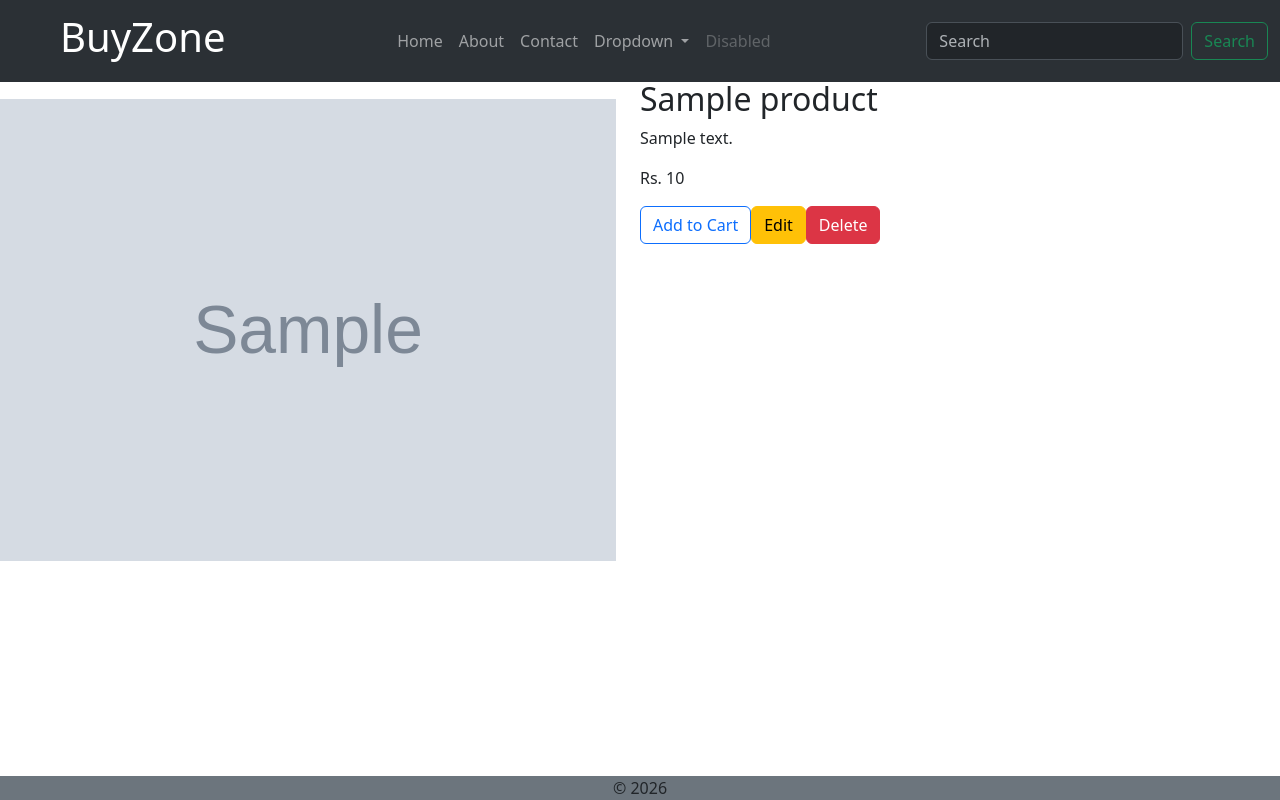
After one commit to kumaravel4123/Django_Eshop, a Django app: page /products/1/ in a window 1280 px wide. The commit adds this page. Run offline with Django 5.2, Linux system fonts and the light colour scheme; tables that the repository leaves empty hold one stand-in row (values such as "Sample post"); grey boxes marked "Sample" are stand-in pictures.

Commit message:
added fils

```diff
--- a/Eshop/products/urls.py
+++ b/Eshop/products/urls.py
@@ -2,8 +2,15 @@ from django.urls import path
 
 from .views import productView, searchProducts
 
+from .views import (
+    CreateProduct, ProductDetail, UpdateProduct, DeleteProduct
+)
+
 urlpatterns = [
-    # path('all/', productView, name = 'products'),
-    path('products/', productView, name= 'product_page'),
-    path('serach/', searchProducts, name= 'search_products')
+    path('all/', productView, name = 'product_page'),
+    path('serach/', searchProducts, name= 'search_products'),
+    path('add/', CreateProduct.as_view(), name='add_product'),
+    path('<int:pk>/', ProductDetail.as_view(), name='product_details'),
+    path('<int:pk>/edit/', UpdateProduct.as_view(), name='edit_product'),
+    path('<int:pk>/delete/', DeleteProduct.as_view(), name='delete_product')
 ]
--- a/Eshop/products/views.py
+++ b/Eshop/products/views.py
@@ -31,3 +31,32 @@ def searchProducts(request):
         }
 
     return render(request, template_name=template, context= context)
+
+# CRUD Operations using Generic Class Based Views of Django
+
+from django.views.generic import ( CreateView, DetailView,
+                                   UpdateView, DeleteView )
+
+# ListView has already been implemented using a function above : productView()
+
+class CreateProduct(CreateView):
+    model = Product
+    template_name = 'products/add_product.html'
+    fields = '__all__'
+    # redirection url for successful creation of resource
+    success_url = '/'
+
+class ProductDetail(DetailView):
+    model = Product
+    template_name = 'products/product_details.html'
+
+class UpdateProduct(UpdateView):
+    model = Product
+    template_name = 'products/update_product.html'
+    fields = '__all__'
+    success_url = '/'
+
+class DeleteProduct(DeleteView):
+    model = Product
+    template_name = 'products/delete_product.html'
+    success_url = '/'
--- a/Eshop/static/css/styles.css
+++ b/Eshop/static/css/styles.css
@@ -4,7 +4,17 @@
     box-sizing: border-box;
 }
 
+body{
+    padding-top: 80px;
+    padding-bottom: 50px;
+}
+
+
 /* Carousel Css */
+
+.carousels{
+    padding-top: 0px !important;
+}
 
 .carousel-inner{
                 img {
@@ -14,27 +24,14 @@
                 }
             }
 
-/* div.carousel{
-
-    div.carousel-inner{
-
-        div.carousel-item{
-
-
-        }
-    }
-}  */
-
 
 /* ProductCard Css */
 #product-container {
-    padding-top: 70px;
-
     .card {
         transition: 500ms;
 
         img {
-            height: 250px;
+            height: 320px;
             object-fit: contain;
         }
 
--- a/Eshop/templates/base/includes/header.html
+++ b/Eshop/templates/base/includes/header.html
@@ -1,7 +1,7 @@
 <header>
     <nav class="navbar navbar-expand-lg bg-body-tertiary fixed-top" data-bs-theme="dark">
         <div class="container-fluid">
-            <a class="navbar-brand" href="#"><h1 class="ms-5">Eshop</h1></a>
+            <a class="navbar-brand" href="#"><h1 class="ms-5">BuyZone</h1></a>
             <button class="navbar-toggler" type="button" data-bs-toggle="collapse"
                 data-bs-target="#navbarSupportedContent" aria-controls="navbarSupportedContent" aria-expanded="false"
                 aria-label="Toggle navigation">
@@ -26,7 +26,7 @@
                         </a>
                         <ul class="dropdown-menu">
                              <li class="dropdown-item">
-                        <a class="nav-link {% if current_page == 'products' %} active {% endif %}" href="{% url 'product_page' %}">Products</a>
+                        <a class="nav-link {% if current_page == 'all' %} active {% endif %}" href="{% url 'product_page' %}">Products</a>
                     </li>
                             <li><a class="dropdown-item" href="#">Another action</a></li>
                             <li>
--- a/Eshop/templates/mainapp/includes/carousel.html
+++ b/Eshop/templates/mainapp/includes/carousel.html
@@ -1,4 +1,4 @@
-<div id="carouselExampleCaptions" class="carousel slide">
+<div id="carouselExampleCaptions" class="carousel slide carousels">
     <div class="carousel-indicators">
         <button type="button" data-bs-target="#carouselExampleCaptions" data-bs-slide-to="0" class="active"
             aria-current="true" aria-label="Slide 1"></button>
@@ -10,11 +10,13 @@
     <div class="carousel-inner">
 
         {% for carousel_image in carousel_images %}
-        <div class="carousel-item {% if forloop.counter == 1 %} active {% endif %} mt-5 pt-4">
+        <div class="carousel-item {% if forloop.counter == 1 %} active {% endif %}">
             <img src="{{carousel_image.img.url}}" class="d-block carousel-img w-100" alt="...">
             <div class="carousel-caption d-none d-md-block">
+                {% comment %}
                 <!-- <h5>First slide label</h5>
                 <p>Some representative placeholder content for the first slide.</p> -->
+                {% endcomment %}
             </div>
         </div>
         {% endfor %}
--- /dev/null
+++ b/Eshop/templates/products/product_details.html
@@ -0,0 +1,32 @@
+{% extends 'base/base.html' %}
+
+{% block title %}
+Product Details
+{% endblock %}
+
+{% block content %}
+
+<section class="d-flex row w-100">
+    <div class="col ">
+        <img src="{{product.thumbnail.url}}" alt="" height="500px" class="w-100 object-fit-contain" >
+    </div>
+
+    <div class="col">
+
+        <h2>{{product.title}}</h2>
+        <p>
+            {{product.desc}}
+        </p>
+        <p>
+            Rs. {{product.price}}
+        </p>
+        <div class="d-flex flex-row">
+
+            <a href="" class="btn btn-outline-primary">Add to Cart</a>
+            <a href="{% url 'edit_product' product.pk %}" class="btn btn-warning">Edit</a>
+            <a href="{% url 'delete_product' product.pk %}" class="btn btn-danger">Delete</a>
+        </div>
+    </div>
+</section>
+
+{% endblock %}
```
Also changed, not shown: Eshop/templates/products/add_product.html (added, +19 -0 lines), Eshop/templates/products/delete_product.html (added, +22 -0 lines), Eshop/templates/products/includes/productCard.html (+12 -21 lines), Eshop/templates/products/products.html (+6 -10 lines), Eshop/templates/products/update_product.html (added, +19 -0 lines), Eshop/media/products/thumbnails/stump.webp (added).
